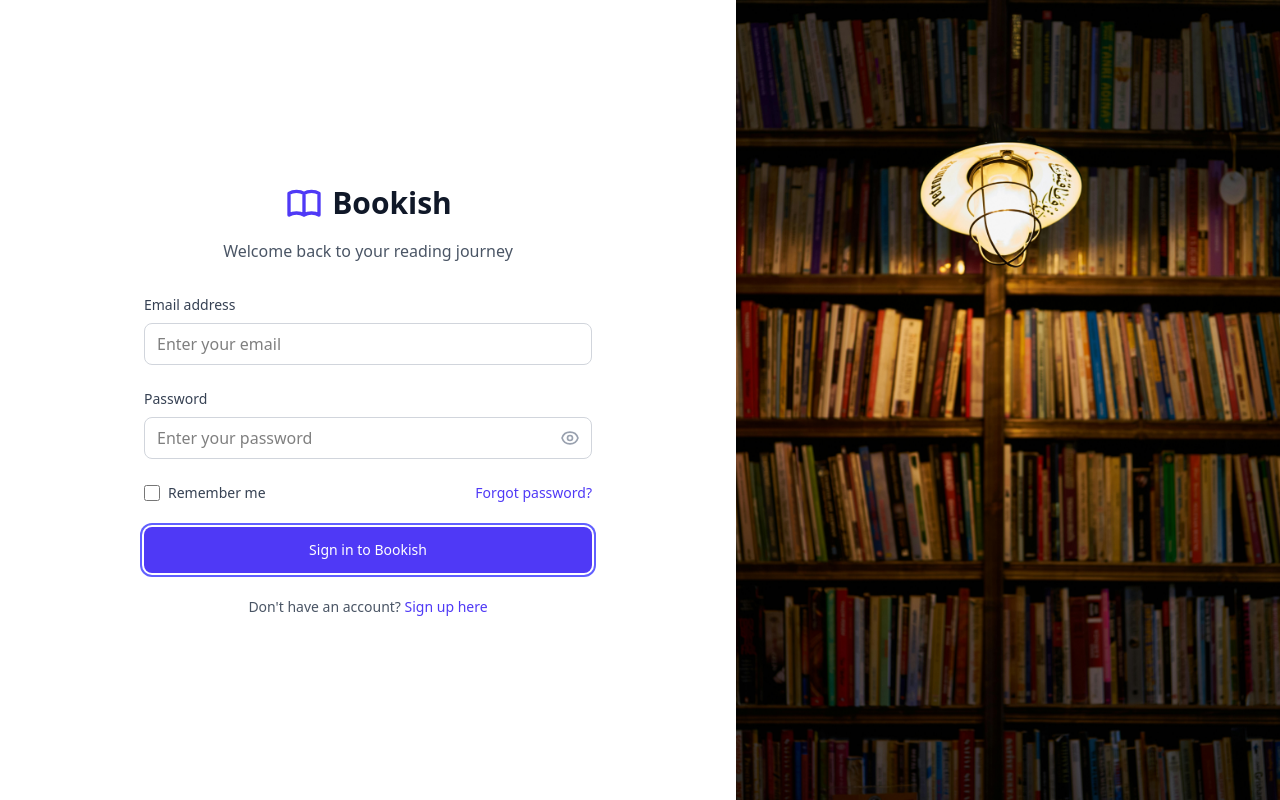
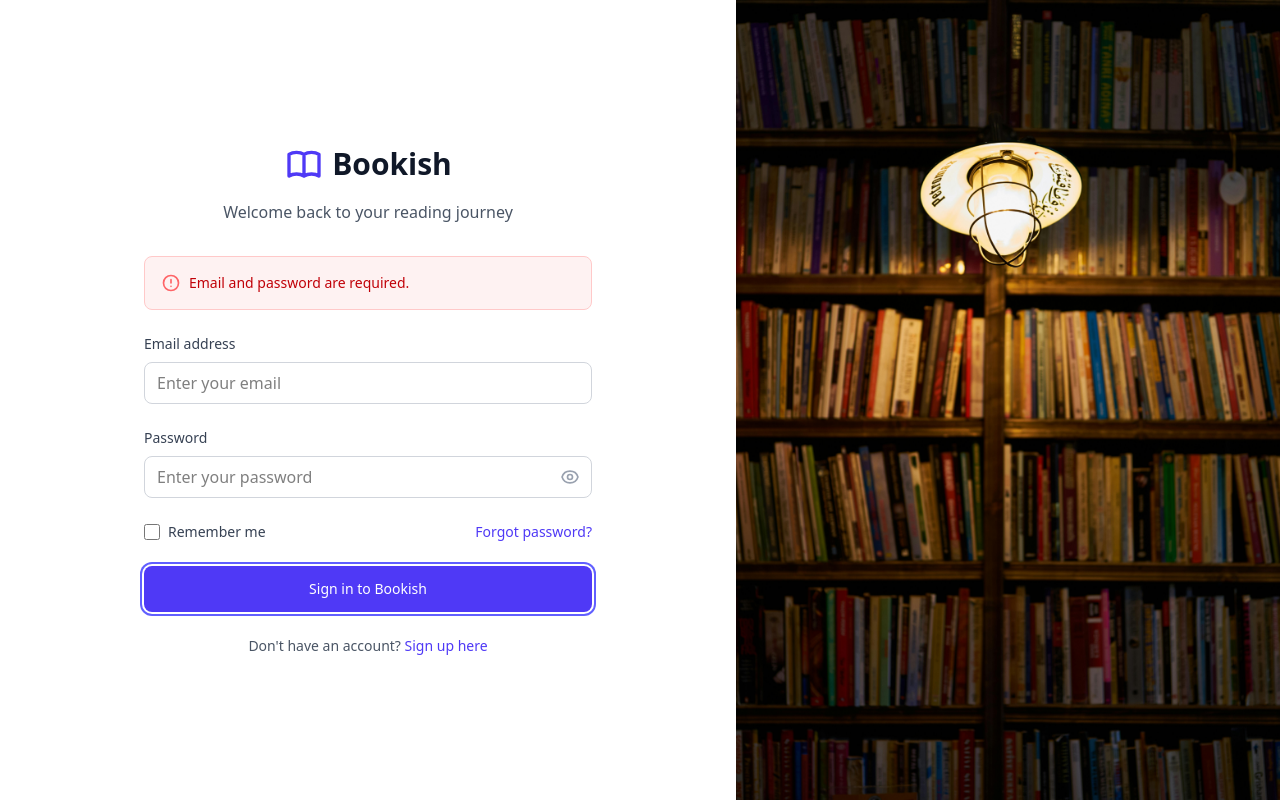
Before and after one commit to ChairmanNetero/Bookish, a React (Vite) app in the folder client/: page /login in a window 1280 px wide. Both pictures are taken after a click on the button "Sign in to Bookish". Built offline with nearby package versions, Linux system fonts and the light colour scheme; a web font is replaced by a local one.

Commit message:
show error alert for invalid credentials or empty fields in UI

```diff
--- a/client/src/pages/Login.jsx
+++ b/client/src/pages/Login.jsx
@@ -63,7 +63,7 @@ const Login = () => {
             navigate('/home');
 
         } catch (err) {
-            setError(err.response?.data?.message || 'An error occurred during login. Please try again.');
+            setError(err.response?.data?.error || 'An error occurred during login. Please try again.');
             console.error('Login error:', err.response || err);
         }
     };
@@ -85,6 +85,18 @@ const Login = () => {
                         </div>
                         <p className="text-gray-600">Welcome back to your reading journey</p>
                     </div>
+
+                    {/* Error Message Display */}
+                    {error && (
+                        <div className="mb-6 p-4 bg-red-50 border border-red-200 rounded-lg">
+                            <div className="flex items-center">
+                                <svg className="h-5 w-5 text-red-400 mr-2" fill="none" stroke="currentColor" viewBox="0 0 24 24">
+                                    <path strokeLinecap="round" strokeLinejoin="round" strokeWidth={2} d="M12 8v4m0 4h.01M21 12a9 9 0 11-18 0 9 9 0 0118 0z"/>
+                                </svg>
+                                <p className="text-sm text-red-700">{error}</p>
+                            </div>
+                        </div>
+                    )}
 
                     {/* Login Form */}
                     <div className="space-y-6">
```
